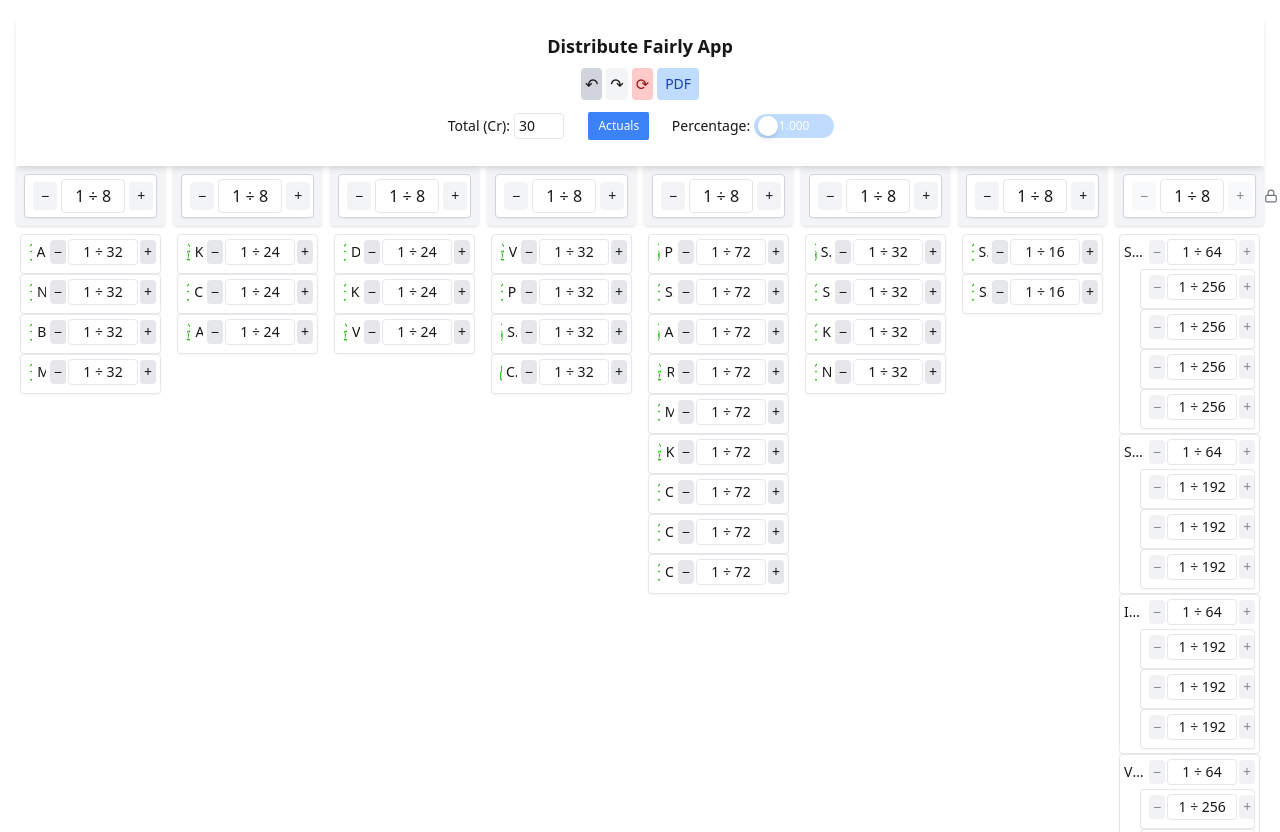
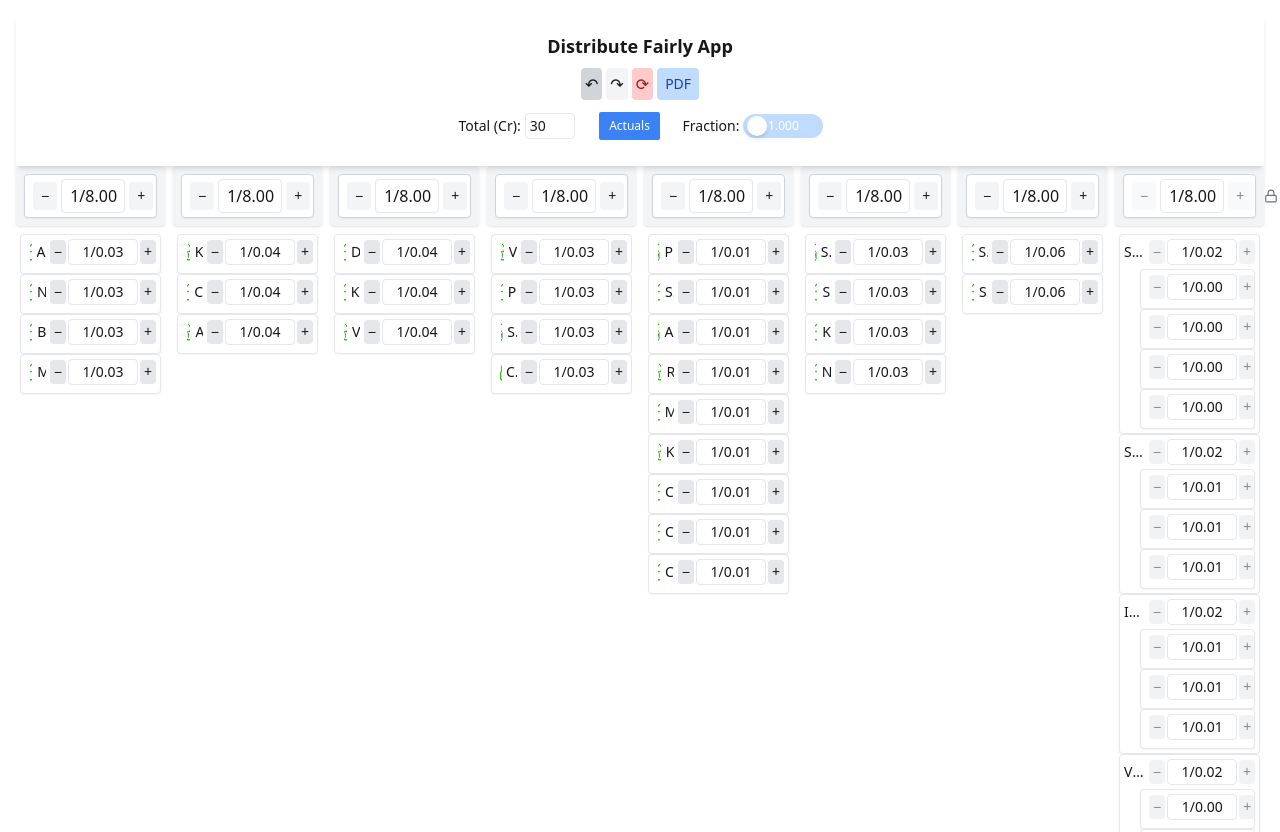
Before and after one commit to zarir-engineer/fair-distribution-app, a Next.js app: page / in a window 1280 px wide. Built offline with nearby package versions, Linux system fonts and the light colour scheme.

Commit message:
Update SingleTreeColumn.tsx

```diff
--- a/app/components/SingleTreeColumn.tsx
+++ b/app/components/SingleTreeColumn.tsx
@@ -8,17 +8,7 @@ import { cn } from "@/lib/utils"; // for combining classes
 // custom modules import
 import { initialTreeData } from '../data/initialTreeData';
 import ProsConsModal from './ProsConsModal';
-
-
-function decimalToFraction(value: number, maxDenominator = 1000, tolerance = 1e-6): string {
-  for (let denominator = 1; denominator <= maxDenominator; denominator++) {
-    const numerator = Math.round(value * denominator);
-    if (Math.abs(value - numerator / denominator) < tolerance) {
-      return `${numerator} ÷ ${denominator}`;
-    }
-  }
-  return value.toFixed(3); // Fallback to decimal representation
-}
+import Fraction from 'fraction.js';
 
 export interface TreeNode {
   name: string;
@@ -47,7 +37,6 @@ const SingleTreeColumn = () => {
   const [showPercentageAsHundred, setShowPercentageAsHundred] = useState(false);
   const [usePercentageOf66, setUsePercentageOf66] = useState(false);
   const getTopLevelIndex = (path: number[]) => path[0];
-
 
   const handleTogglePercentage = () => {
     setUsePercentageOf66(prev => !prev);
@@ -315,6 +304,13 @@ const SingleTreeColumn = () => {
   ) => {
     const currentNode = getNodeByPath(treeData, path);
 
+    // Function to format the unit fraction with two decimal places in the denominator
+    const formatUnitFraction = (denominator: number) => {
+      return `1/${(denominator).toFixed(2)}`;
+    };
+
+    const fractionString = formatUnitFraction(node.value); // Get the formatted unit fraction
+
     return (
       <div key={path.join('-')} className="p-1 border bg-white rounded shadow-sm text-sm">
         <div className="flex flex-col gap-1">
@@ -355,7 +351,7 @@ const SingleTreeColumn = () => {
                     ? `${(node.value * totalAmount).toFixed(2)} Cr`
                     : usePercentageOf66
                     ? (node.value * 66.67).toFixed(2)
-                    : decimalToFraction(node.value)}
+                    : fractionString} {/* Display formatted unit fraction */}
                 </span>
               </div>
 
@@ -401,6 +397,12 @@ const SingleTreeColumn = () => {
         </div>
       </div>
     );
+  };
+
+  const forceUnitFraction = (value: number) => {
+    if (value === 0) return '0';
+    const denominator = 1 / value;
+    return `1/${denominator.toFixed(2)}`;
   };
 
   return (
@@ -466,7 +468,10 @@ const SingleTreeColumn = () => {
                 showActuals ? 'opacity-0 invisible' : 'opacity-100 visible'
               }`}
             >
-              <span className="font-medium whitespace-nowrap">Percentage:</span>
+              <span className="font-medium whitespace-nowrap">
+                {usePercentageOf66 ? 'Percentage:' : 'Fraction:'}
+              </span>
+
               <div
                 onClick={handleTogglePercentage}
                 className={`relative w-20 h-6 flex items-center cursor-pointer rounded-full p-1 transition-colors duration-300 ${
@@ -509,7 +514,7 @@ const SingleTreeColumn = () => {
                       ? (node.value * totalAmount).toFixed(2)
                       : usePercentageOf66
                       ? (node.value * 66.67).toFixed(2)
-                      : decimalToFraction(node.value)}
+                      : forceUnitFraction(node.value)} {/* Display unit fraction */}
                   </span>
                   <button
                     onClick={() => handleChange([index], round(node.value + 0.001))}
@@ -558,7 +563,7 @@ const SingleTreeColumn = () => {
                       ? (node.value * totalAmount).toFixed(2)
                       : usePercentageOf66
                       ? (node.value * 66.67).toFixed(2)
-                      : decimalToFraction(node.value)}
+                      : forceUnitFraction(node.value)} {/* Display unit fraction */}
                   </span>
                   <button
                     onClick={() => handleChange([index], round(node.value + 0.001))}
```
